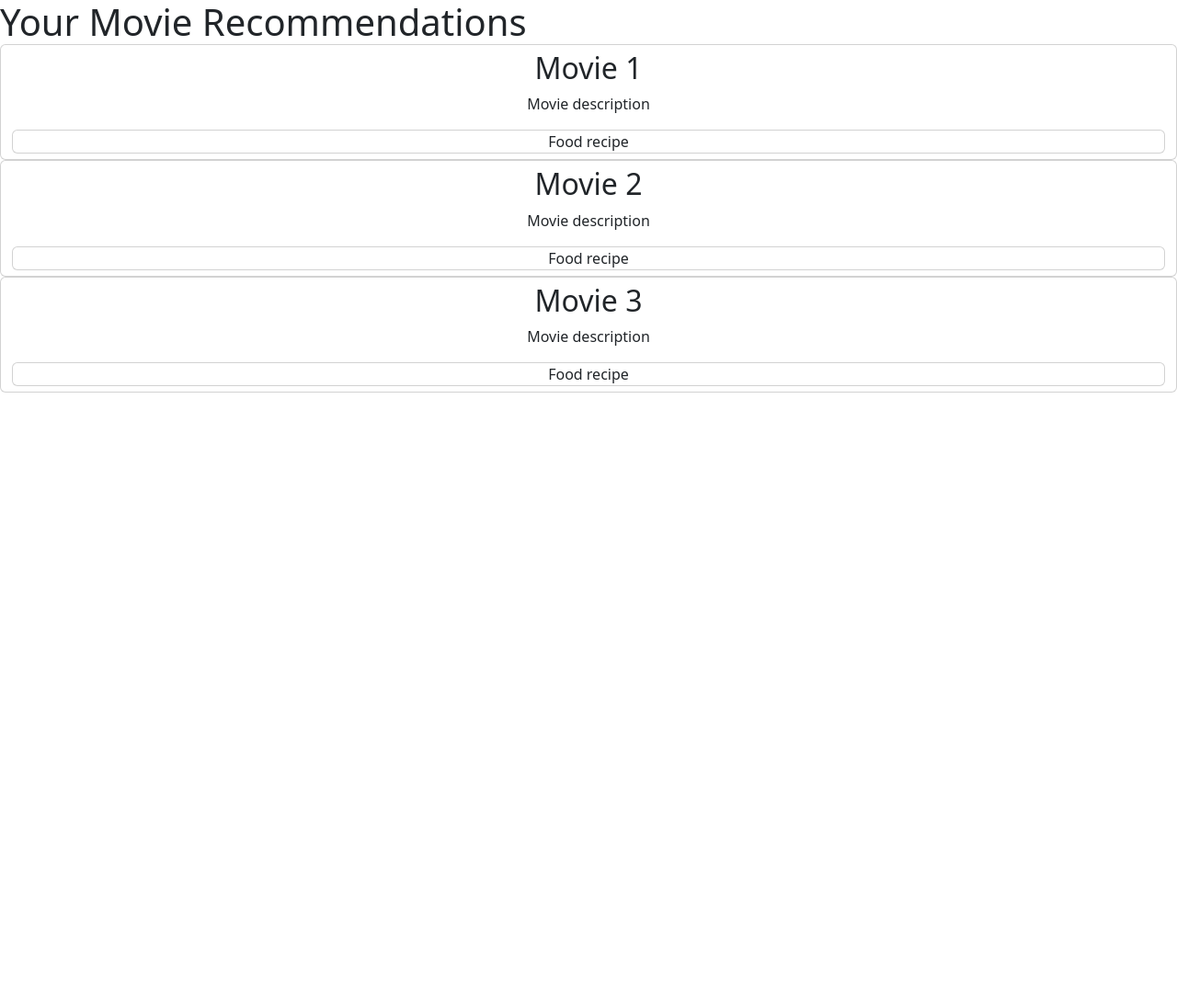
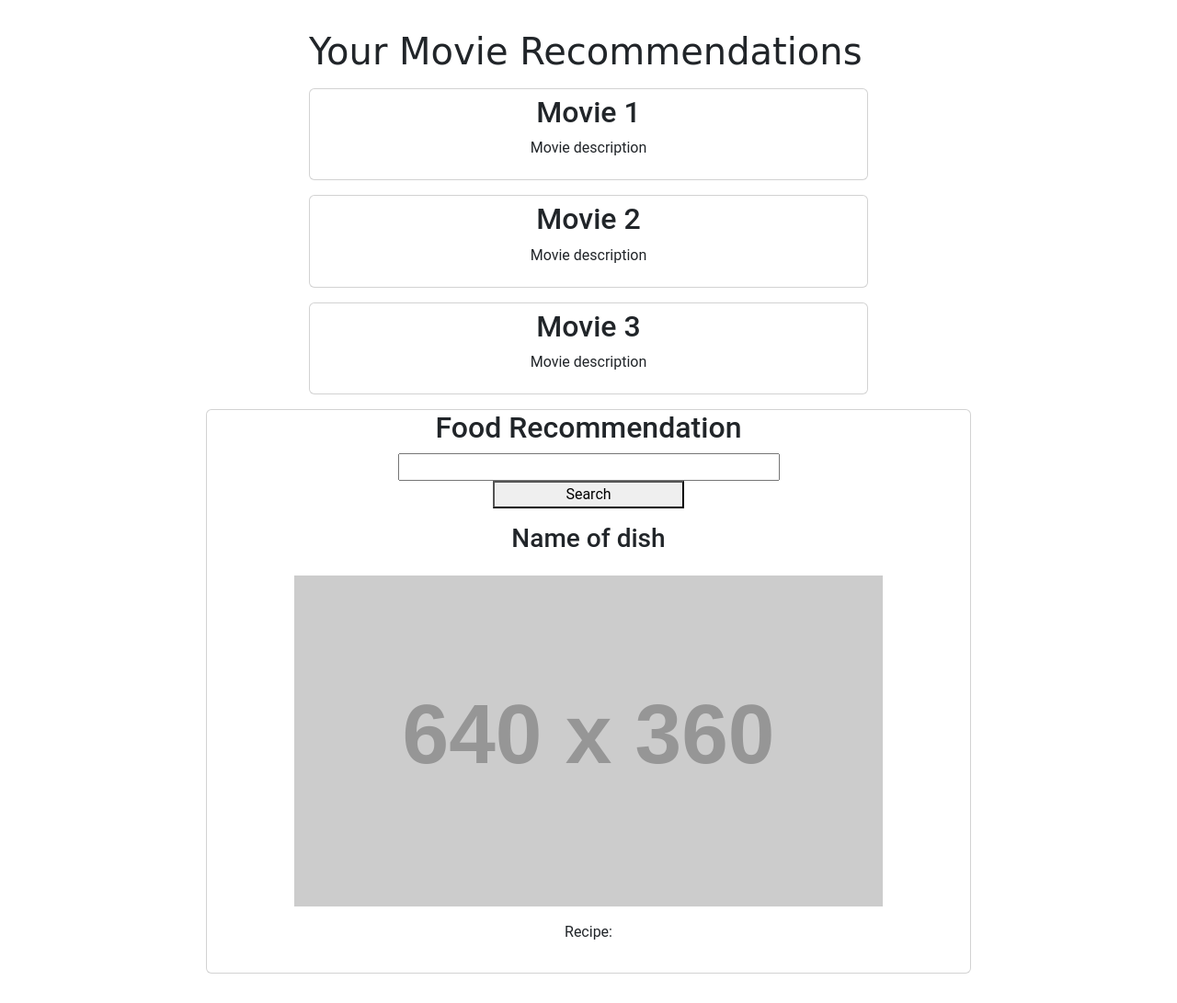
Before and after one commit to FarmFreshYeets/Choose-Your-Scream, a plain HTML site: page result.html in a window 1280 px wide. Shown: the whole page at 92% size. Before the commit the page ends 800 px from the top, so only its background shows below. Drawn offline with nearby package versions, Linux system fonts and the light colour scheme; placeholder pictures from the web are drawn by us.

Commit message:
updated styling and result.html added food search card

```diff
--- a/assets/css/style.css
+++ b/assets/css/style.css
@@ -25,3 +25,18 @@ body {
 .add-left-margin {
     margin-left: 20px;
 }
+
+.recipe-card {
+    text-align: center;
+    align-items: center;
+}
+
+.food-input {
+    width: 50%;
+    place-self: center;
+}
+
+.search-btn {
+    width: 25%;
+    place-self: center;
+}
--- a/result.html
+++ b/result.html
@@ -5,6 +5,7 @@
     <meta http-equiv="X-UA-Compatible" content="IE=edge">
     <meta name="viewport" content="width=device-width, initial-scale=1.0">
     <title>Movie Result</title>
+    <link rel="stylesheet" href="./assets/css/style.css">
     <link href="https://cdn.jsdelivr.net/npm/bootstrap@5.2.2/dist/css/bootstrap.min.css" rel="stylesheet" integrity="sha384-Zenh87qX5JnK2Jl0vWa8Ck2rdkQ2Bzep5IDxbcnCeuOxjzrPF/et3URy9Bv1WTRi" crossorigin="anonymous">
     <script type='text/javascript' src="https://code.jquery.com/jquery-3.6.1.slim.js"
         integrity="sha256-tXm+sa1uzsbFnbXt8GJqsgi2Tw+m4BLGDof6eUPjbtk=" crossorigin="anonymous"></script>
@@ -15,18 +16,26 @@
         <div class="card btn">
             <h2>Movie 1</h2>
             <p>Movie description</p>
-            <div class="card" id="">Food recipe</div>
         </div>
         <div class="card btn">
             <h2>Movie 2</h2>
             <p>Movie description</p>
-            <div class="card" id="">Food recipe</div>
         </div>
         <div class="card btn">
             <h2>Movie 3</h2>
             <p>Movie description</p>
-            <div class="card" id="">Food recipe</div>
         </div>
     </main>
+    <section class="card recipe-card">
+        <h2>Food Recommendation</h2>
+        <input type="text" id="food-keyword" class="food-input">
+        <button class="search-btn">Search</button>
+        <div>
+            <h3>Name of dish</h3>
+            <img src="http://via.placeholder.com/640x360" alt="placeholder image">
+            <p>Recipe: </p>
+        </div>
+    </section>
 </body>
+<script src="./assets/js/results.js"></script>
 </html>
```
